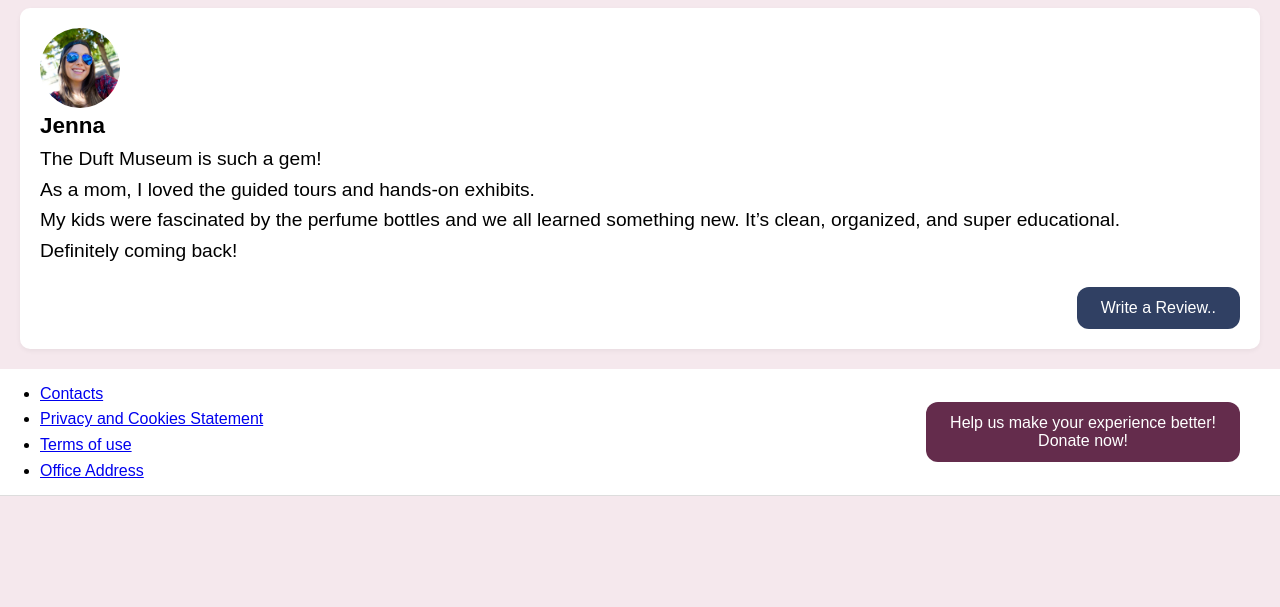
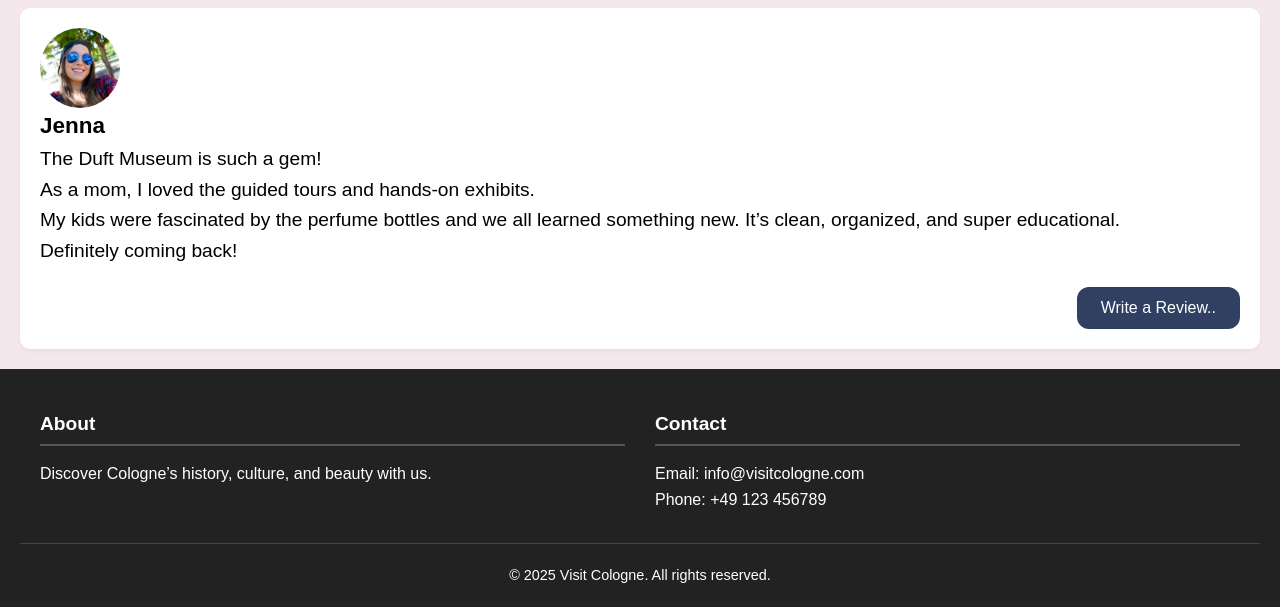
Before and after one commit to alionagu/BonVo, a plain HTML site: page Destination.html in a window 1280 px wide. Shown: the part 1256-1863 px from the top of the page. Before the commit the page ends 1752 px from the top, so only its background shows below. Drawn offline with Linux system fonts and the light colour scheme.

Commit message:
new updates

```diff
--- a/Destination.css
+++ b/Destination.css
@@ -113,9 +113,11 @@ nav a {
   position: absolute;
   top: 15px;
   right: 15px;
-  font-size: 24px;
+  font-size: 40px;
   color: white;
   z-index: 2;
+  cursor: pointer;
+  transition: color 0.3s ease, transform 0.3s ease;
 }
 
 .weather-icon {
@@ -126,8 +128,8 @@ nav a {
   border-radius: 50%;
   padding: 4px;
   z-index: 2;
-  width: 50px;
-  height: 50px;
+  width:70px;
+  height: 70px;
 }
 
 .weather-icon img {
@@ -253,27 +255,92 @@ nav a {
   cursor: pointer;
   transition: 0.5s;
 }
-.footer{
+.footer {
+  background-color: #e2e2e2;
+  padding: 30px 20px;
   display: flex;
   justify-content: space-between;
+  flex-wrap: wrap;
   align-items: center;
-  padding: 12px 40px;
-  background-color: white;
-  border-bottom: 1px solid #ddd;
-  flex-direction: row-reverse;
+  font-size: 14px;
 }
 
-.footer-links{
-  margin: 0;
-  padding:0;
+.footer-left {
+  display: flex;
+  flex-direction: column;
+  gap: 8px;
+  color: #333;
 }
-.subscribe button{ /* Sağ altta hizalanır */
-  padding: 12px 24px;
-  font-size: 16px;
-  background-color: #642c4c;
-  color: white;
-  border: none;
-  border-radius: 12px;
+
+.footer-right {
+  margin-top: 20px;
+}
+
+.feedback-btn {
+  padding: 15px 25px;
+  background: white;
+  border: 2px solid black;
+  border-radius: 30px;
+  font-size: 14px;
   cursor: pointer;
-  transition: 0.5s;
+  text-align: center;
+  line-height: 1.4;
 }
+
+.site-footer {
+  background-color: #222;
+  color: #fff;
+  padding: 40px 20px 20px;
+}
+
+.footer-container {
+  display: flex;
+  flex-wrap: wrap;
+  justify-content: space-between;
+  gap: 30px;
+  max-width: 1200px;
+  margin: auto;
+}
+
+.footer-column {
+  flex: 1;
+  min-width: 200px;
+}
+
+.footer-column h4 {
+  margin-bottom: 15px;
+  font-size: 1.2rem;
+  border-bottom: 2px solid #555;
+  padding-bottom: 5px;
+}
+
+.footer-column ul {
+  list-style: none;
+  padding: 0;
+}
+
+.footer-column ul li {
+  margin-bottom: 10px;
+}
+
+.footer-column ul li a {
+  color: #ccc;
+  text-decoration: none;
+}
+
+.footer-column ul li a:hover {
+  text-decoration: underline;
+  color: #fff;
+}
+
+.footer-bottom {
+  text-align: center;
+  padding-top: 20px;
+  font-size: 0.9rem;
+  border-top: 1px solid #444;
+  margin-top: 30px;
+}
+
+.favorite-icon.clicked {
+  color: red;
+}
--- a/Destination.html
+++ b/Destination.html
@@ -28,7 +28,7 @@
 <div class="hero">
   <img src="imagesForMuseum/hero.jpg" alt="Duft Museum Cologne" class="hero-img">
   <img src="imagesForMuseum/logo.jpg" alt="Logo" class="logo">
-  <i class="fa-regular fa-heart favorite-icon"></i>
+  <i class="favorite-icon fa-regular fa-heart"></i>
   <div class="weather-icon">
     <img src="imagesForMuseum/weather-icon.png" alt="Weather">
   </div>
@@ -92,20 +92,21 @@
   </section>
 
   <!-- Footer Section -->
-  <footer class="footer">
-    <div class="subscribe">
-      <button class="Donate">Help us make your experience better! <br> Donate now!</button>
-    </div>
-    <div class="footer-links">
-      <ul>
-      <li><a href="#">Contacts</a></li>
-      <li><a href="#">Privacy and Cookies Statement</a></li>
-    </ul>
-    <ul>
-    <li><a href="#">Terms of use</a></li>
-    <li><a href="#">Office Address</a></li>
-  </ul>
-    </div>
+  <footer class="site-footer">
+      <div class="footer-container">
+        <div class="footer-column">
+          <h4>About</h4>
+          <p>Discover Cologne’s history, culture, and beauty with us.</p>
+        </div>
+        <div class="footer-column">
+          <h4>Contact</h4>
+          <p>Email: info@visitcologne.com</p>
+          <p>Phone: +49 123 456789</p>
+        </div>
+      </div>
+      <div class="footer-bottom">
+        <p>&copy; 2025 Visit Cologne. All rights reserved.</p>
+      </div
   </footer>
   <script src="Destination.js"></script>
 </body>
--- a/Destination.js
+++ b/Destination.js
@@ -3,6 +3,9 @@ document.addEventListener("DOMContentLoaded", function () {
   const heartIcon = document.querySelector(".favorite-icon");
   heartIcon.addEventListener("click", () => {
     heartIcon.classList.toggle("clicked");
+    heartIcon.classList.toggle("fa-regular");
+    heartIcon.classList.toggle("fa-solid");
+
     heartIcon.style.transform = "scale(1.4)";
     heartIcon.style.transition = "transform 0.3s";
     setTimeout(() => {
@@ -18,7 +21,7 @@ document.addEventListener("DOMContentLoaded", function () {
     setTimeout(() => {
       weatherIcon.style.transform = "scale(1)";
     }, 300);
-    alert("Sorry, the weather app is under the weather today!");
+    alert("Sorry, the weather app is feeling under the weather today 😓");
   });
 
   // IMAGE GALLERY ZOOM-IN
@@ -68,6 +71,7 @@ document.addEventListener("DOMContentLoaded", function () {
     textarea.style.marginTop = "10px";
     textarea.style.padding = "10px";
     textarea.classList.add("dynamic-review-form");
+    textarea.style.fontSize = "2em";
 
     const sendBtn = document.createElement("button");
     sendBtn.innerText = "Send";
```
